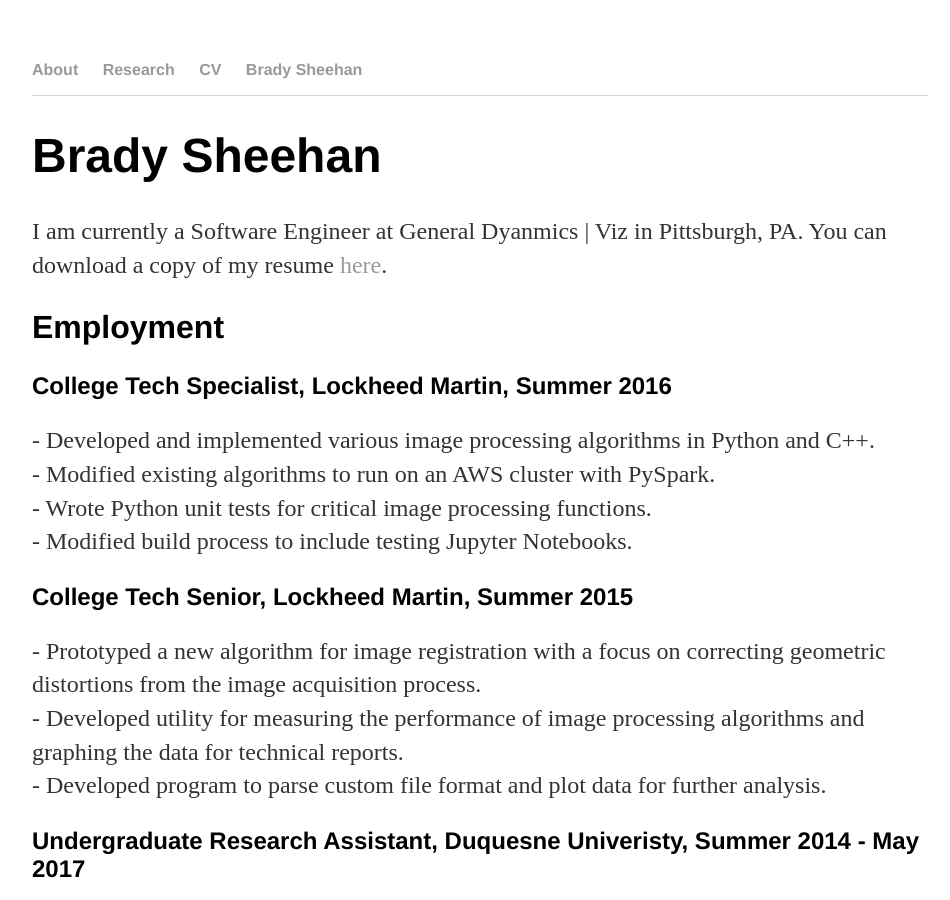
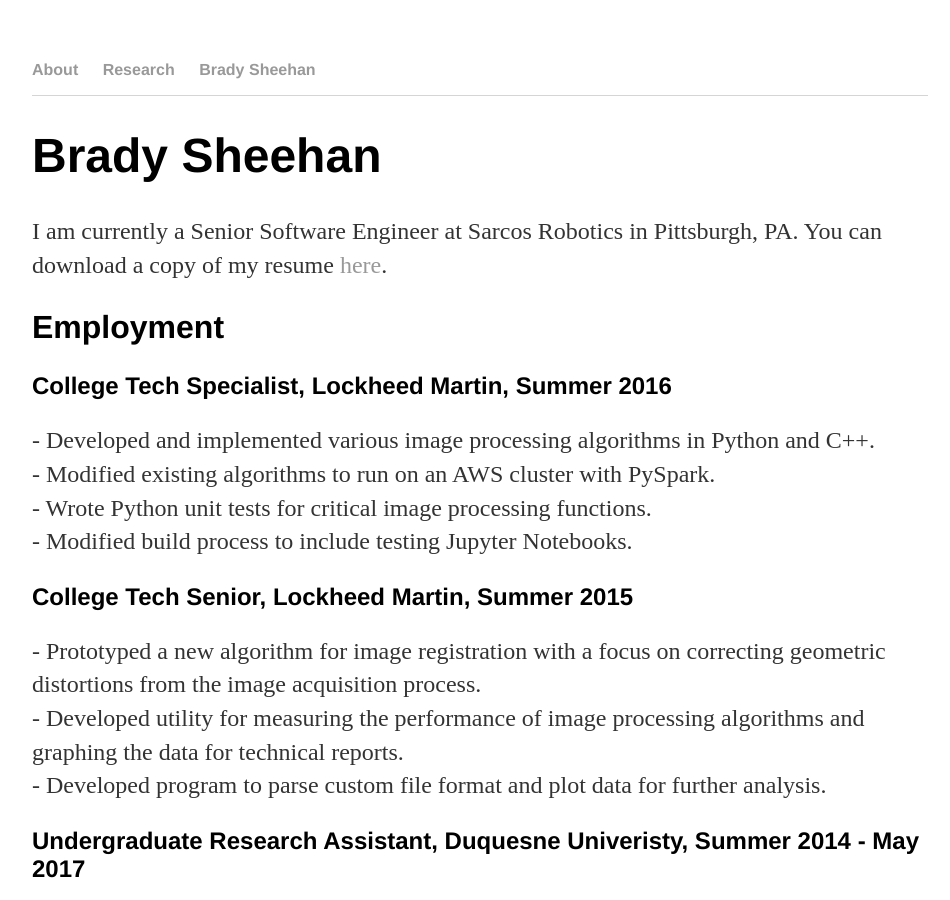
Before and after one commit to BradySheehan/bradysheehan, a Jekyll site: the page built from cv/index.html, in a window 1280 px wide and 900 px high. Shown: the whole window, without its empty margins (160-1110 px from the left). Built offline with Jekyll 4.4.1, drawn with Linux system fonts in a browser that asks for light colours.

Commit message:
Comment the CV section

```diff
--- a/_layouts/default.html
+++ b/_layouts/default.html
@@ -21,7 +21,7 @@
 		        	<li><a href="/about">About</a></li>
 		        	<!-- <li><a href="/projects">Projects</a></li> -->
 		        	<li><a href="/research">Research</a></li>
-	        		<li><a href="/cv">CV</a></li>
+	        		<!-- <li><a href="/cv">CV</a></li> -->
 	        		<!-- <li><a href="/blog">Articles</a></li> -->
 	        		<li id="last" class="float-right"><a href="/">Brady Sheehan</a></li>
 	    		</ul>
--- a/cv/index.html
+++ b/cv/index.html
@@ -4,7 +4,7 @@
 ---
 <div class="cv">
 	<h1>Brady Sheehan</h1>
-	<p> I am currently a Software Engineer at General Dyanmics | Viz in Pittsburgh, PA. You can download a copy of my resume <a href="Sheehan, Brady - Math and Computer Science.pdf">here</a>.</p>
+	<p> I am currently a Senior Software Engineer at Sarcos Robotics in Pittsburgh, PA. You can download a copy of my resume <a href="Sheehan, Brady - Math and Computer Science.pdf">here</a>.</p>
 
 	<h2>Employment</h2>
 
```
